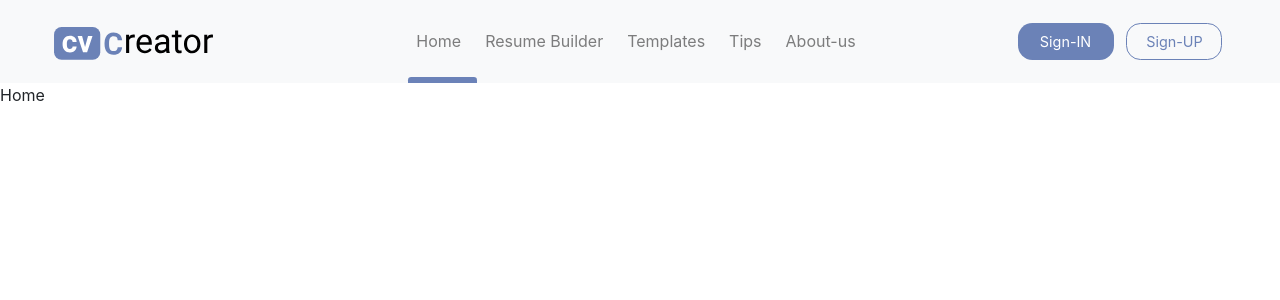
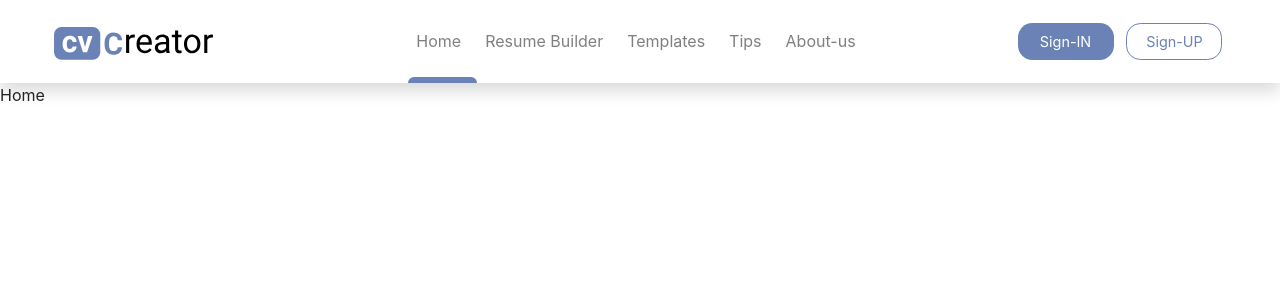
Before and after one commit to sohaila-mohamed/CV-Creator-ClientSide, a React (Create React App) app: page / in a window 1280 px wide. Shown: the top 300 px of the page. Built offline with nearby package versions, Linux system fonts and the light colour scheme.

Commit message:
edit color nav to white and add rounded raduis to rectangle

```diff
--- a/src/components/Header/Header.css
+++ b/src/components/Header/Header.css
@@ -1,6 +1,7 @@
 #Logo {
   max-width: 10rem;
   width: 100%;
+  min-width: 8rem;
 }
 
 .sign-btn {
@@ -42,7 +43,7 @@
   padding: 0.2em;
   display: inline-block;
   background-color: #6b82b8;
-    border-radius: 0.2em 0.2em 0em 0em;
+  border-radius: 3.2em 3.2em 0em 0em;
   text-align: center;
   -webkit-transform: translateY(35px);
   transform: translateY(35px);
--- a/src/components/Header/Header.jsx
+++ b/src/components/Header/Header.jsx
@@ -5,7 +5,7 @@ import "./Header.css";
 
 function Header() {
   return (
-    <Navbar bg="light" expand="lg">
+    <Navbar className="shadow" bg="white" expand="lg">
       <div className="container-fluid">
         <div className="row m-0 p-0 justify-content-start w-100">
           <div className="col-3">
@@ -29,7 +29,7 @@ function Header() {
                   activeClassName="Active-link"
                   className="pr-3  nav-link position-relative"
                 >
-                   Home
+                  Home
                 </NavLink>
                 <NavLink
                   to="/Editor"
```
Lines whose indentation alone changed are shown as unchanged.
